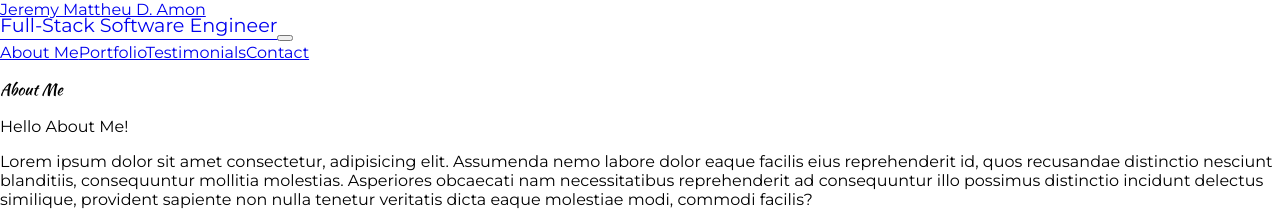
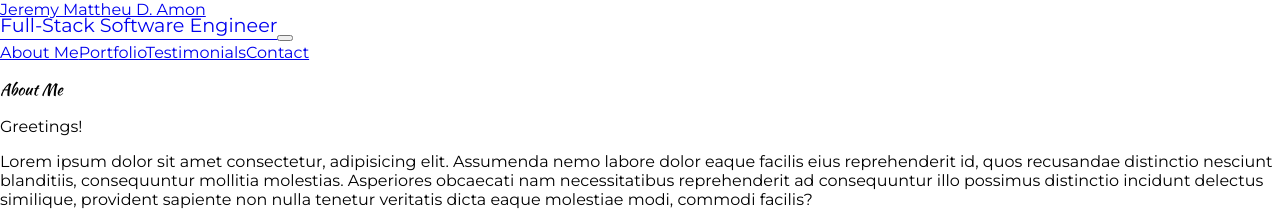
Before and after one commit to OverdriveNGain/portfolio, a React (Create React App) app: page /aboutme in a window 1280 px wide. Shown: the top 211 px of the page. Built offline with nearby package versions, Linux system fonts and the light colour scheme.

Commit message:
Change placeholder welcome line to 'Greetings!'

```diff
--- a/src/components/AboutMe.js
+++ b/src/components/AboutMe.js
@@ -3,7 +3,7 @@ const AboutMe = () => {
         <div className="container">
             <p className="py-5" />
             <p className="display-1 font-title text-primary mb-3 mb-md-5 text-center">About Me</p>
-            <p className="mt-5 lead">Hello About Me!</p>
+            <p className="mt-5 lead">Greetings!</p>
             <p>Lorem ipsum dolor sit amet consectetur, adipisicing elit. Assumenda nemo labore dolor eaque facilis eius reprehenderit id, quos recusandae distinctio nesciunt blanditiis, consequuntur mollitia molestias. Asperiores obcaecati nam necessitatibus reprehenderit ad consequuntur illo possimus distinctio incidunt delectus similique, provident sapiente non nulla tenetur veritatis dicta eaque molestiae modi, commodi facilis?</p>
             <p>Lorem ipsum dolor sit amet consectetur adipisicing elit. Perferendis libero dolorum unde modi id numquam corporis temporibus officia. Cumque quod, modi unde ex, quibusdam, ad minima facilis blanditiis sapiente et fugiat porro? Assumenda autem, cumque illum aspernatur quod est voluptates rerum. Neque veritatis officia sed dolor dolorem corrupti, odit magnam qui. Modi ratione earum libero, commodi similique illo error ipsum at laudantium assumenda ab ipsa id. Laborum expedita aut quidem sunt cum fuga corrupti obcaecati, dolores enim hic aperiam itaque.</p>
             <p>Lorem ipsum dolor sit amet consectetur adipisicing elit. Quis deserunt quasi praesentium repellat placeat dicta vitae voluptatum. Architecto voluptatum modi asperiores quaerat sed nemo alias. Explicabo animi ab debitis, recusandae consequuntur sunt atque, fuga soluta sit magni consequatur ex dolor repellendus molestias magnam ullam, at temporibus deserunt cumque. Quia ea vel magnam expedita architecto. Perferendis magnam dolorem, rerum excepturi dolorum, ex molestias nam aliquid fugiat ipsam est ratione eos laborum, placeat fuga voluptatum dolores mollitia velit corporis pariatur explicabo quam enim error? Voluptatibus quidem aliquam facere illum. Alias labore reiciendis provident odit. Mollitia accusantium omnis voluptatum fugiat. Laborum recusandae aliquam incidunt earum amet fuga sequi. Dolor, earum debitis molestias dolores facilis sint cumque eius id, libero ea magnam tempora nam!</p>
```
